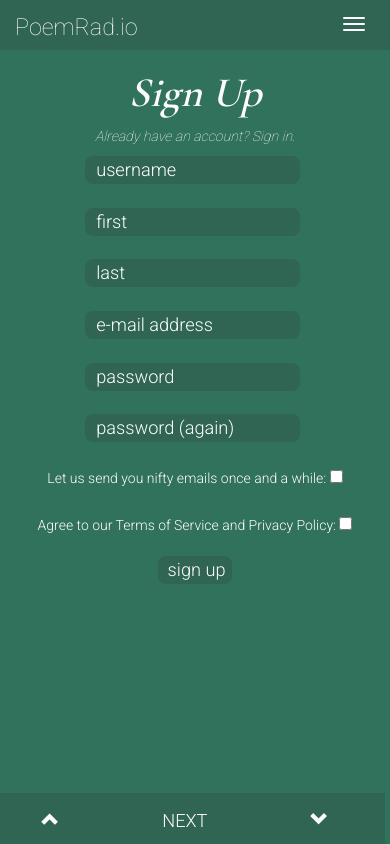
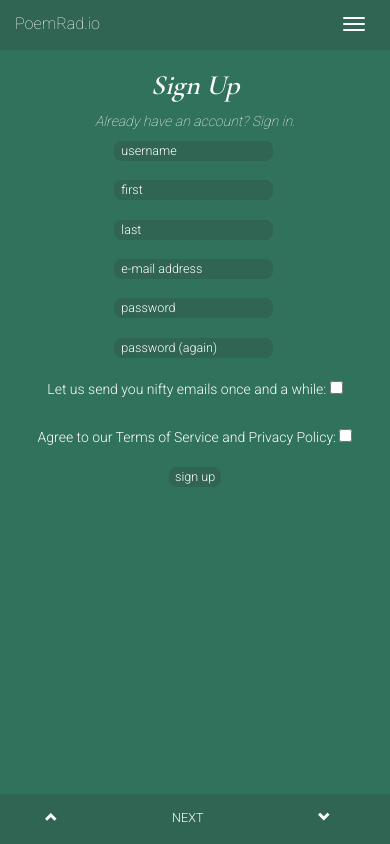
Before and after one commit to lukemeierj/poemradio, a Django app: page /accounts/signup/ in a window 390 px wide. Run offline with Django 3.2, Linux system fonts and the light colour scheme; some libraries are stand-ins or nearby versions.

Commit message:
Yet another mobile update

```diff
--- a/poemradio/static/poem/style/main.css
+++ b/poemradio/static/poem/style/main.css
@@ -29,11 +29,9 @@
     padding-left: 2em;
   }
 
-.two-line-fix {
-  font-size: 3.15em;
-}
+
 h1 {
-  font-size: 3em;
+  font-size: 2em;
   -ms-word-break: break-word;
   word-break: break-word;
   -webkit-hyphens: auto;
@@ -51,7 +49,7 @@
   font-weight: 100;
 }
 h3, p {
-  font-size: 1.3em;
+  font-size: .9em;
 }
 textarea, input {
   font-size: 100%;
@@ -184,7 +182,7 @@
   padding-top: 15px;
 }
 .third {
-  width: 33.5vw;
+  width: 34vw;
   display: inline-block;
 }
 #main-content {
@@ -203,10 +201,19 @@
   display: none;
 }
 @media only screen and (min-width: 768px) {
-.glyphicon-chevron-up {
-  vertical-align: 15px;
+  h3, p {
+    font-size: 1.3em;
   }
-.voter-bar {
+  .two-line-fix {
+     font-size: 3.15em;
+  }
+  .glyphicon-chevron-up {
+    vertical-align: 15px;
+  }
+  h1 {
+    font-size: 3em;
+  }
+  .voter-bar {
     display: none;
   }
   .poem-content .vote-btn {
```
